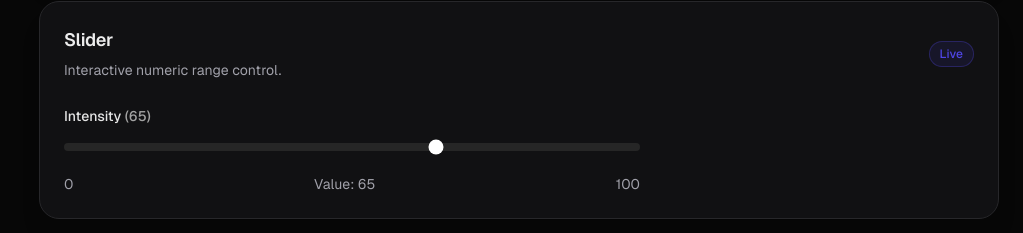
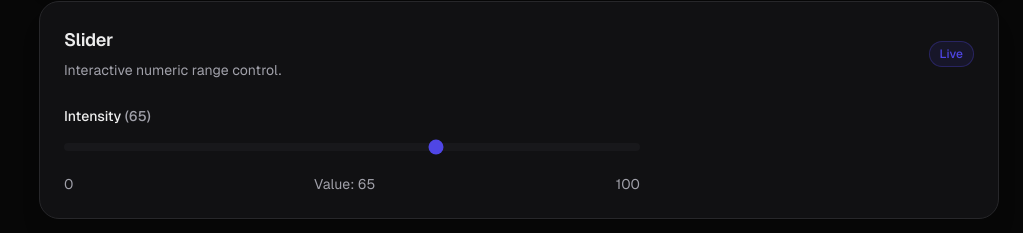
Before and after one commit to biznez-da-1/pro-ui-kit, a Next.js app: page / in a window 1280 px wide. Shown: the part 3277-3510 px from the top of the page, without its empty margins (257-1280 px from the left). Built offline with nearby package versions, Linux system fonts and the light colour scheme.

Commit message:
feat: tokenize form and feedback controls

```diff
--- a/src/components/ui/Slider.tsx
+++ b/src/components/ui/Slider.tsx
@@ -47,8 +47,8 @@ export function Slider({
 
   return (
     <div className={cn("w-full", className)}>
-      <label htmlFor={inputId} className="mb-2 block text-sm font-medium text-neutral-200">
-        {label} <span className="text-neutral-400">({currentValue})</span>
+      <label htmlFor={inputId} className="mb-2 block text-sm font-medium text-foreground">
+        {label} <span className="text-muted-foreground">({currentValue})</span>
       </label>
       <input
         id={inputId}
@@ -59,7 +59,7 @@ export function Slider({
         step={safeStep}
         disabled={disabled}
         onChange={handleChange}
-        className="h-2 w-full cursor-pointer appearance-none rounded-full bg-neutral-800 accent-white focus-visible:outline-none focus-visible:ring-2 focus-visible:ring-indigo-500 focus-visible:ring-offset-2 focus-visible:ring-offset-neutral-950 disabled:cursor-not-allowed disabled:opacity-50"
+        className="h-2 w-full cursor-pointer appearance-none rounded-full bg-muted accent-primary focus-visible:outline-none focus-visible:ring-2 focus-visible:ring-ring focus-visible:ring-offset-2 focus-visible:ring-offset-background disabled:cursor-not-allowed disabled:opacity-50"
       />
     </div>
   );
```
